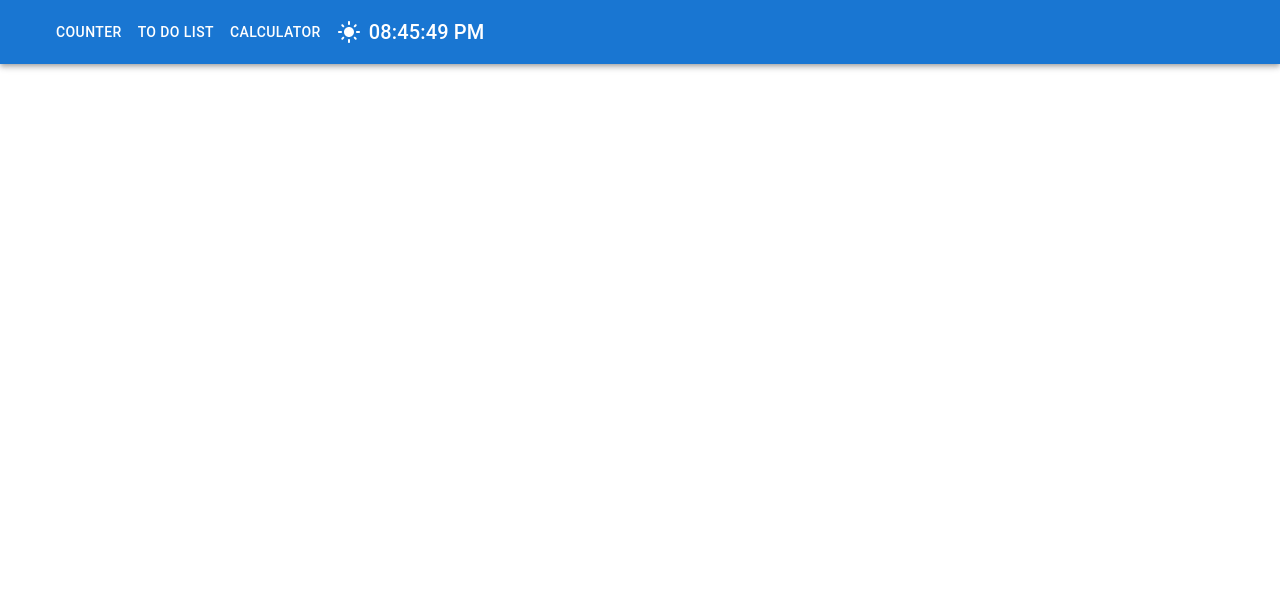
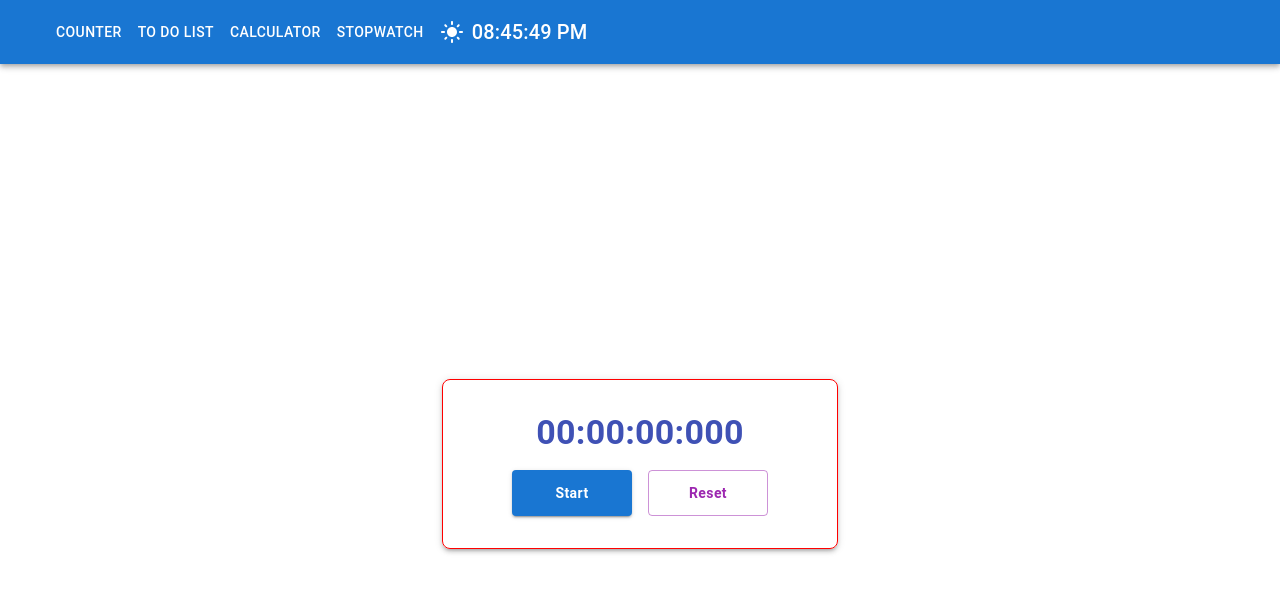
Before and after one commit to cientificoqq/react-hooks-, a React (Create React App) app: page /stopwatch in a window 1280 px wide. Shown: the top 592 px of the page. Built offline with nearby package versions, Linux system fonts and the light colour scheme.

Commit message:
Stopwatch

```diff
--- a/src/components/Header.jsx
+++ b/src/components/Header.jsx
@@ -45,6 +45,14 @@ const Header = ({ darkMode, setDarkMode }) => {
               Сalculator
             </Button>
           </Link>
+          <Link
+            to="/stopwatch"
+            style={{ textDecoration: "none", color: "inherit" }}
+          >
+            <Button variant="text" color="inherit">
+              stopwatch
+            </Button>
+          </Link>
           <IconButton onClick={() => setDarkMode(!darkMode)} color="inherit">
             {darkMode ? <DarkMode /> : <LightMode />}
           </IconButton>
--- /dev/null
+++ b/src/components/Stopwatch.jsx
@@ -0,0 +1,117 @@
+import React, { useEffect, useState } from "react";
+import { Button, Typography, Box, Container } from "@mui/material";
+
+const Stopwatch = () => {
+  const [time, setTime] = useState(0);
+  const [isRunning, setIsRunning] = useState(false);
+  const [startTime, setStartTime] = useState(null);
+
+  useEffect(() => {
+    let interval;
+    if (isRunning) {
+      const currentStartTime = startTime || performance.now();
+      setStartTime(currentStartTime);
+      interval = setInterval(() => {
+        setTime(performance.now() - currentStartTime);
+      }, 10);
+    } else {
+      clearInterval(interval);
+    }
+
+    return () => clearInterval(interval);
+  }, [isRunning, startTime]);
+
+  const handleStartStop = () => {
+    setIsRunning((prev) => !prev);
+  };
+
+  const handleReset = () => {
+    setTime(0);
+    setIsRunning(false);
+    setStartTime(null);
+  };
+
+  const formatTime = (milliseconds) => {
+    const hours = Math.floor(milliseconds / 3600000);
+    const minutes = Math.floor((milliseconds % 3600000) / 60000);
+    const secs = Math.floor((milliseconds % 60000) / 1000);
+    const millis = Math.floor(milliseconds % 1000);
+
+    return `${String(hours).padStart(2, "0")}:${String(minutes).padStart(
+      2,
+      "0"
+    )}:${String(secs).padStart(2, "0")}:${String(millis).padStart(3, "0")}`;
+  };
+
+  return (
+    <Container
+      maxWidth="xs"
+      sx={{
+        display: "flex",
+        justifyContent: "center",
+        alignItems: "center",
+        height: "100vh",
+      }}
+    >
+      <Box
+        sx={{
+          textAlign: "center",
+          border: "1px solid red",
+          padding: 4,
+          borderRadius: 2,
+          boxShadow: 3,
+          width: "100%",
+        }}
+      >
+        <Typography
+          variant="h4"
+          sx={{
+            fontWeight: "bold",
+            color: "#3f51b5",
+            marginBottom: 2,
+            fontFamily: "Roboto, sans-serif",
+          }}
+        >
+          {formatTime(time)}
+        </Typography>
+
+        <Box sx={{ display: "flex", justifyContent: "center", gap: 2 }}>
+          <Button
+            variant="contained"
+            color="primary"
+            sx={{
+              width: "120px",
+              padding: "10px 0",
+              fontWeight: "bold",
+              textTransform: "none",
+              "&:hover": {
+                backgroundColor: "#303f9f",
+              },
+            }}
+            onClick={handleStartStop}
+          >
+            {isRunning ? "Stop" : "Start"}
+          </Button>
+          <Button
+            variant="outlined"
+            color="secondary"
+            sx={{
+              width: "120px",
+              padding: "10px 0",
+              fontWeight: "bold",
+              textTransform: "none",
+              "&:hover": {
+                borderColor: "#ff4081",
+              },
+            }}
+            onClick={handleReset}
+          >
+            Reset
+          </Button>
+        </Box>
+      </Box>
+    </Container>
+  );
+};
+
+export default Stopwatch;
```
Also changed, not shown: src/const/routes.js (+5 -3 lines).
